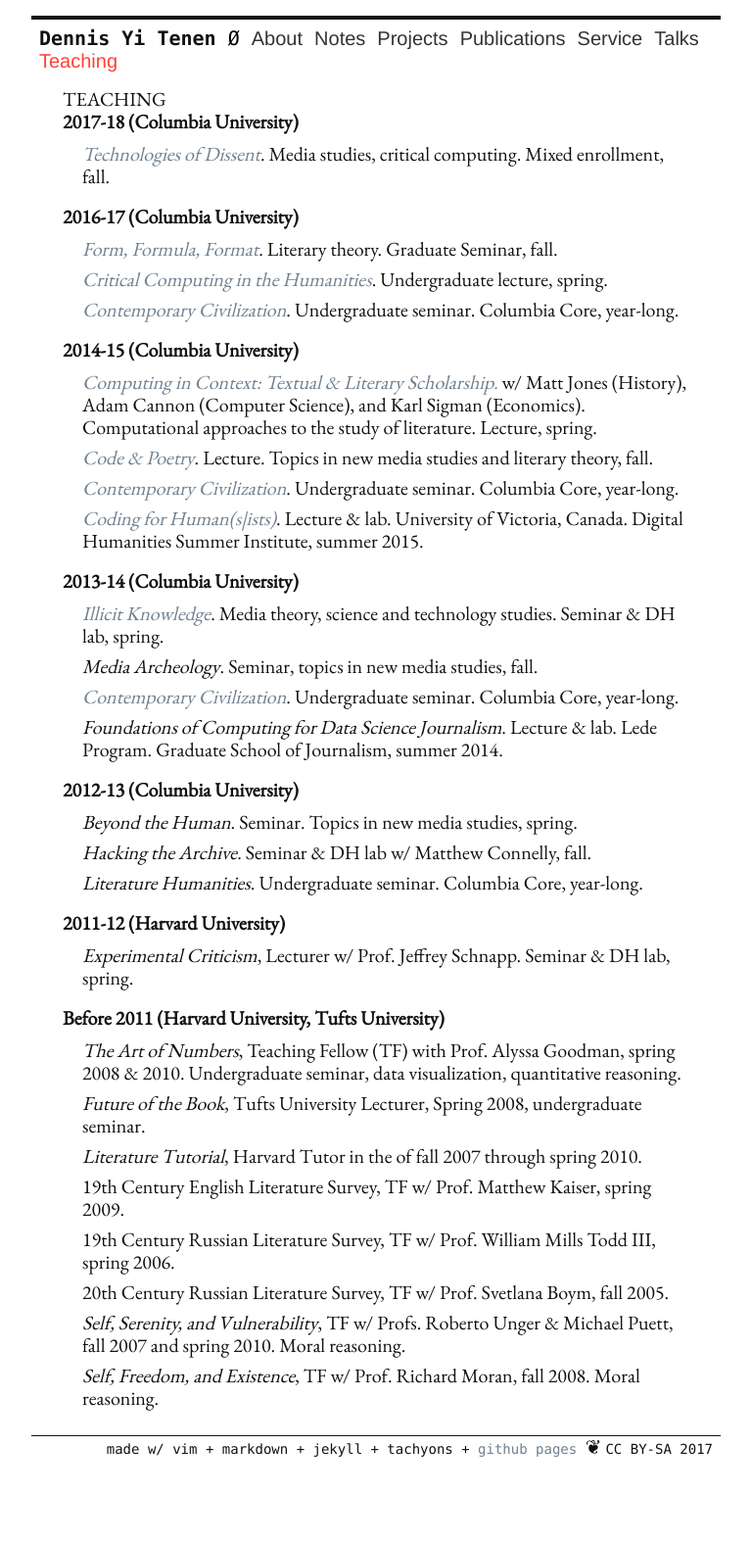
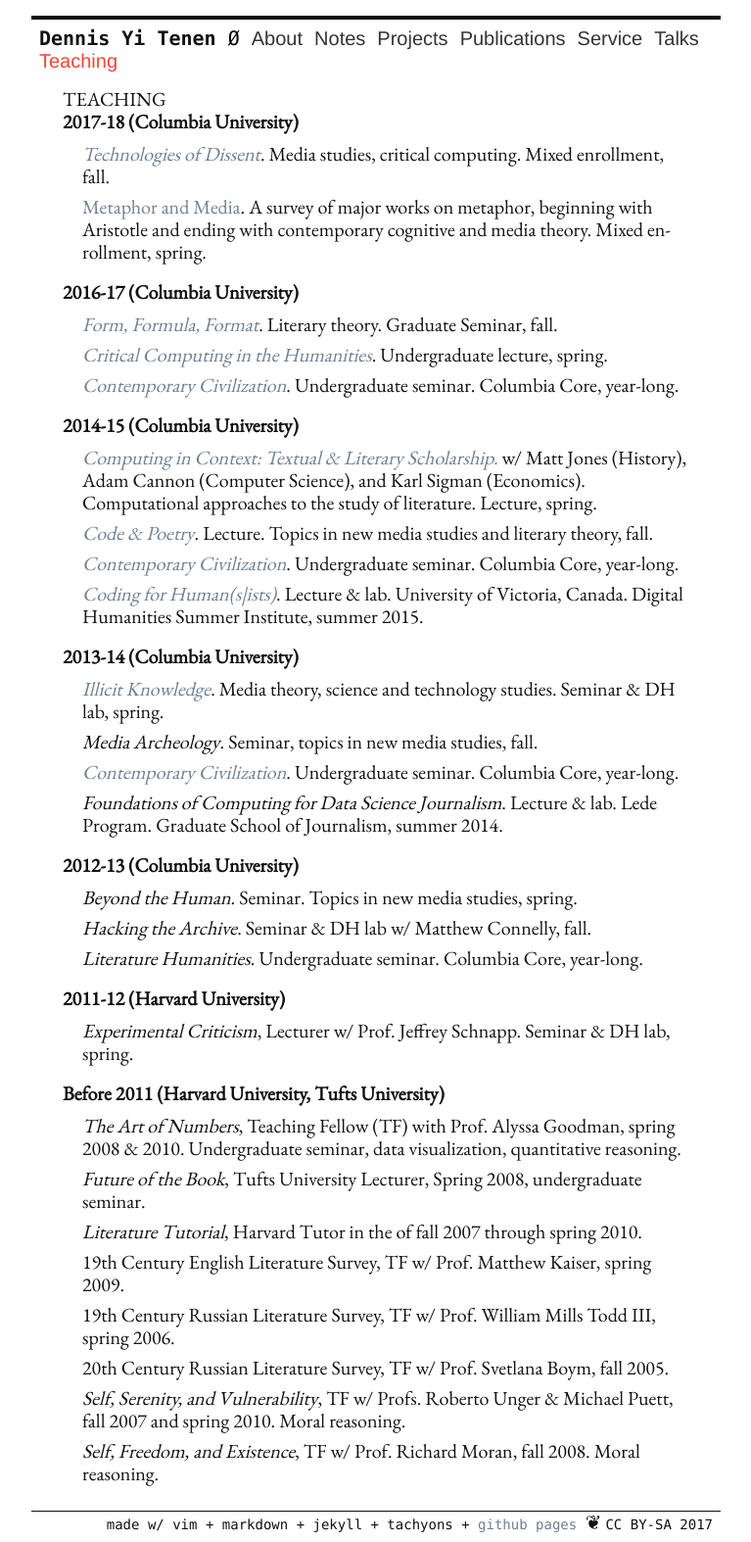
Before and after one commit to denten/denten.github.io, a Jekyll site: the page built from _pages/teaching.md, in a window 1280 px wide. Shown: the whole page at 98% size, without its empty margins (256-1023 px from the left). Built offline with Jekyll 4.4.1, drawn with Linux system fonts in a browser that asks for light colours; nearby versions of some CDN libraries; library files that are not in the unit come from our copies; before the commit the page ends 1497 px from its top, so only the background shows below that.

Commit message:
update syllabus

```diff
--- a/_includes/CV/07-teaching.md
+++ b/_includes/CV/07-teaching.md
@@ -5,6 +5,10 @@
 - [*Technologies of Dissent*](
   https://github.com/denten-courses/technologies-of-dissent/tree/master/2017-fall).
 Media studies, critical computing. Mixed enrollment, fall.
+- [Metaphor and
+  Media](https://github.com/denten-courses/metaphor-media/blob/master/README.md).
+A survey of major works on metaphor, beginning with Aristotle and ending with
+contemporary cognitive and media theory. Mixed enrollment, spring.
 
 #### 2016-17 (Columbia University)
 - [*Form, Formula,
```
